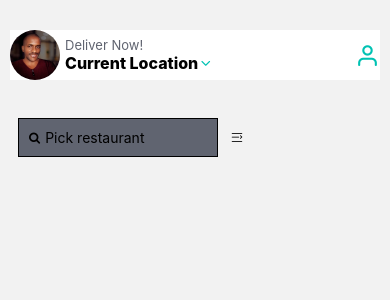
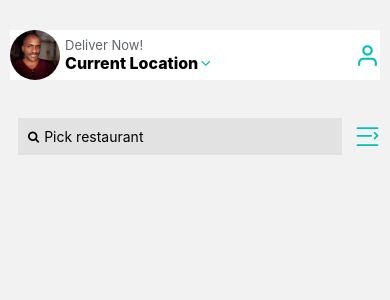
Before and after one commit to felixDev22/deliveroo-clone, a React Native app: screen /Home in a window 390 px wide. Shown: the top 300 px of the page. Built offline with nearby package versions, Linux system fonts and the light colour scheme.

Commit message:
Adjust background color

```diff
--- a/screens/HomeScreen.js
+++ b/screens/HomeScreen.js
@@ -45,7 +45,7 @@ const HomeScreen = () => {
             style={homestyles.input}
           />
         </View>
-        <MenuChange name="menuunfold" />
+        <MenuChange name="menuunfold" style={homestyles.MenuChange} />
       </View>
     </SafeAreaView>
   );
--- a/styles/Home.js
+++ b/styles/Home.js
@@ -36,14 +36,18 @@ export const homestyles = StyleSheet.create({
     gap: 5,
   },
   inputBox: {
+    flex: 1,
     display: 'flex',
     flexDirection: 'row',
     alignItems: 'center',
     gap: 5,
-    borderWidth: 1,
     padding: 10,
-    backgroundColor: '#606470',
+    backgroundColor: '#1111',
     margin: 8,
     width: 200,
   },
+  MenuChange: {
+    fontSize: 25,
+    color: '#00C2B3',
+  },
 });
```
